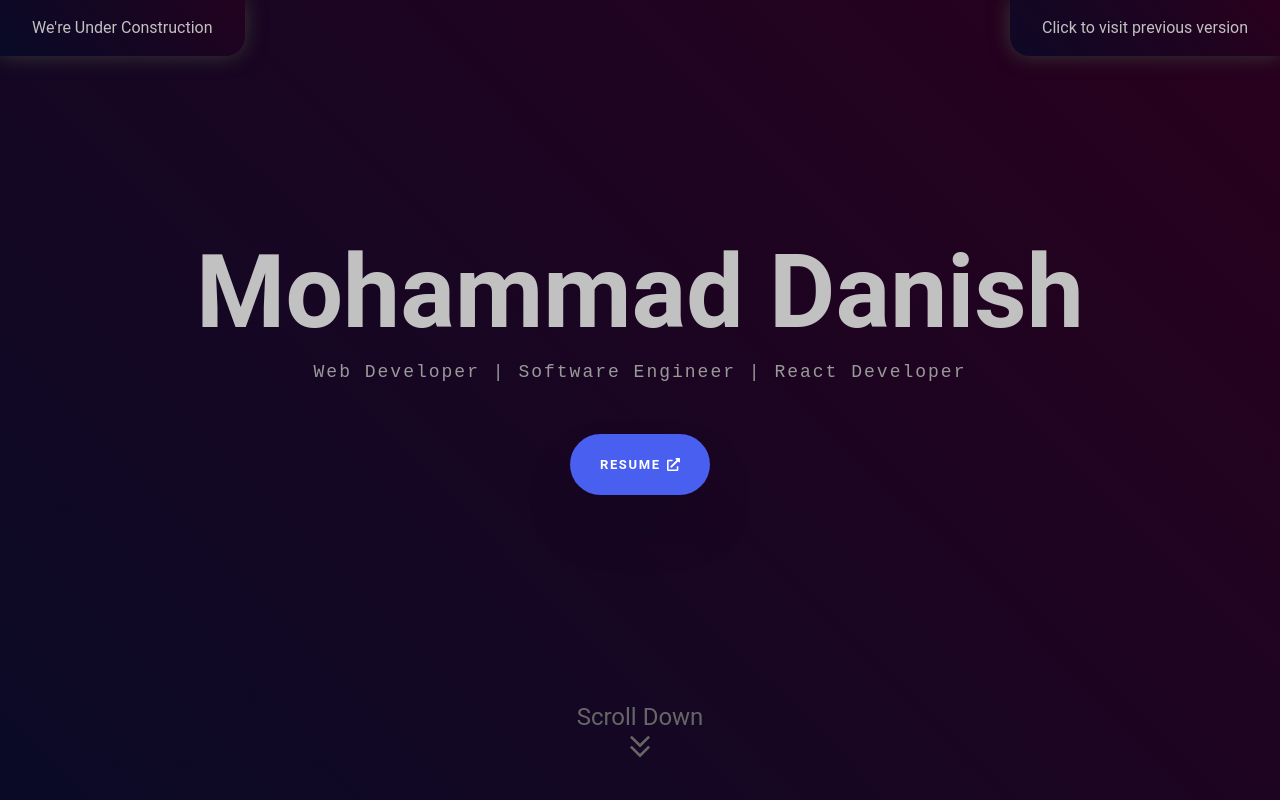
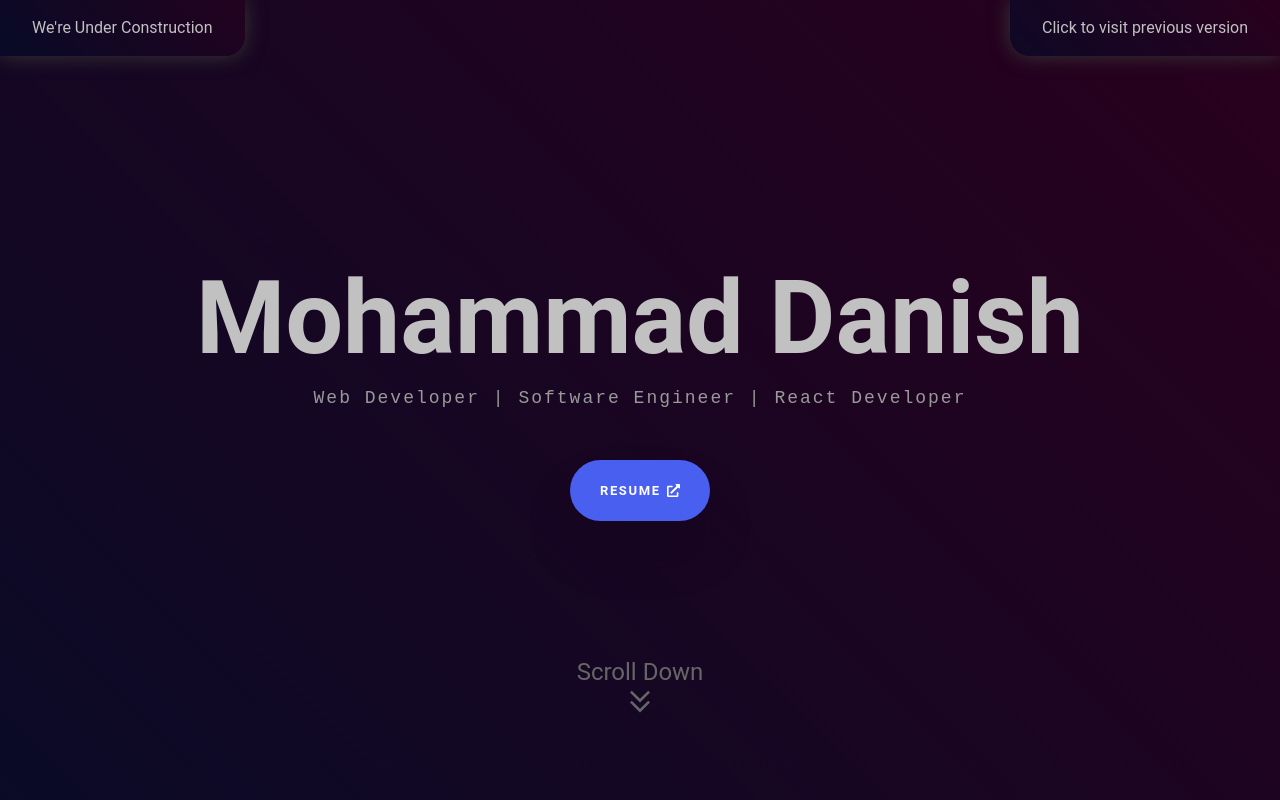
Before and after one commit to MohammadDanishJ/portfolio, a React (Create React App) app: page / in a window 1280 px wide. Shown: the top 800 px of the page. Built offline with nearby package versions, Linux system fonts and the light colour scheme.

Commit message:
temporarily fixed landing UI

```diff
--- a/src/components/LandingSection/index.jsx
+++ b/src/components/LandingSection/index.jsx
@@ -6,7 +6,11 @@ import "./styles.css";
 const LandingSection = () => {
   return (
     <section id="home" className="main prel fl fl-c fl-d-cl h100vh">
-      <div className="container lhinit fl fl-c fl-d-cl">
+      <div
+        className="container lhinit fl fl-c fl-d-cl"
+        // below margin is temporary
+        style={{ marginTop: 50 }}
+      >
         <div
           className="fl text-center"
           style={{ fontSize: 102, fontWeight: 700 }}
@@ -38,7 +42,8 @@ const LandingSection = () => {
       </div>
       <div
         className="fl fl-c fl-d-cl w100"
-        style={{ fontSize: 24, color: "#666", transform: "translateY(90px)" }}
+        // below translation should be 90px as the margin of the container is removed which is now 50px
+        style={{ fontSize: 24, color: "#666", transform: "translateY(20px)" }}
       >
         <div className="fl fl-c fl-d-cl oscilate">
           <div>Scroll Down</div>
```
